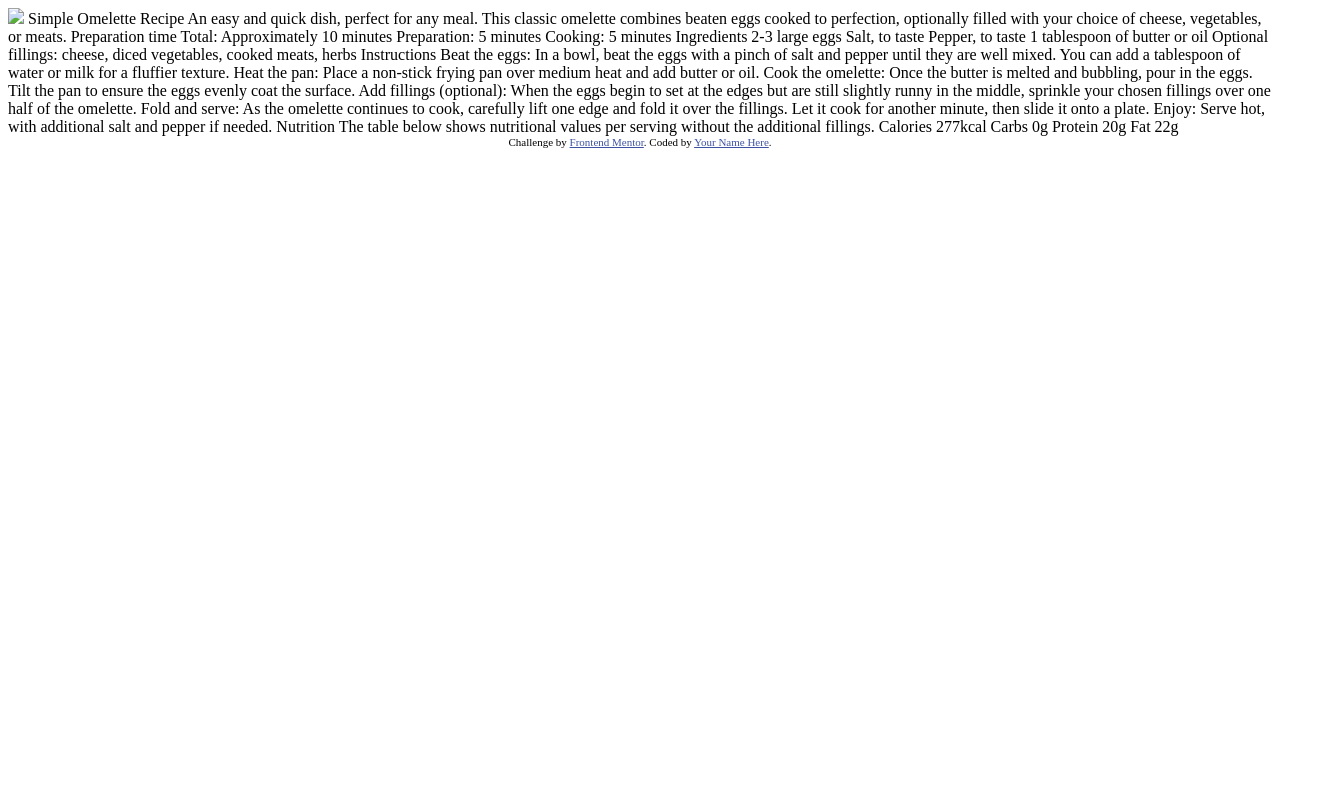
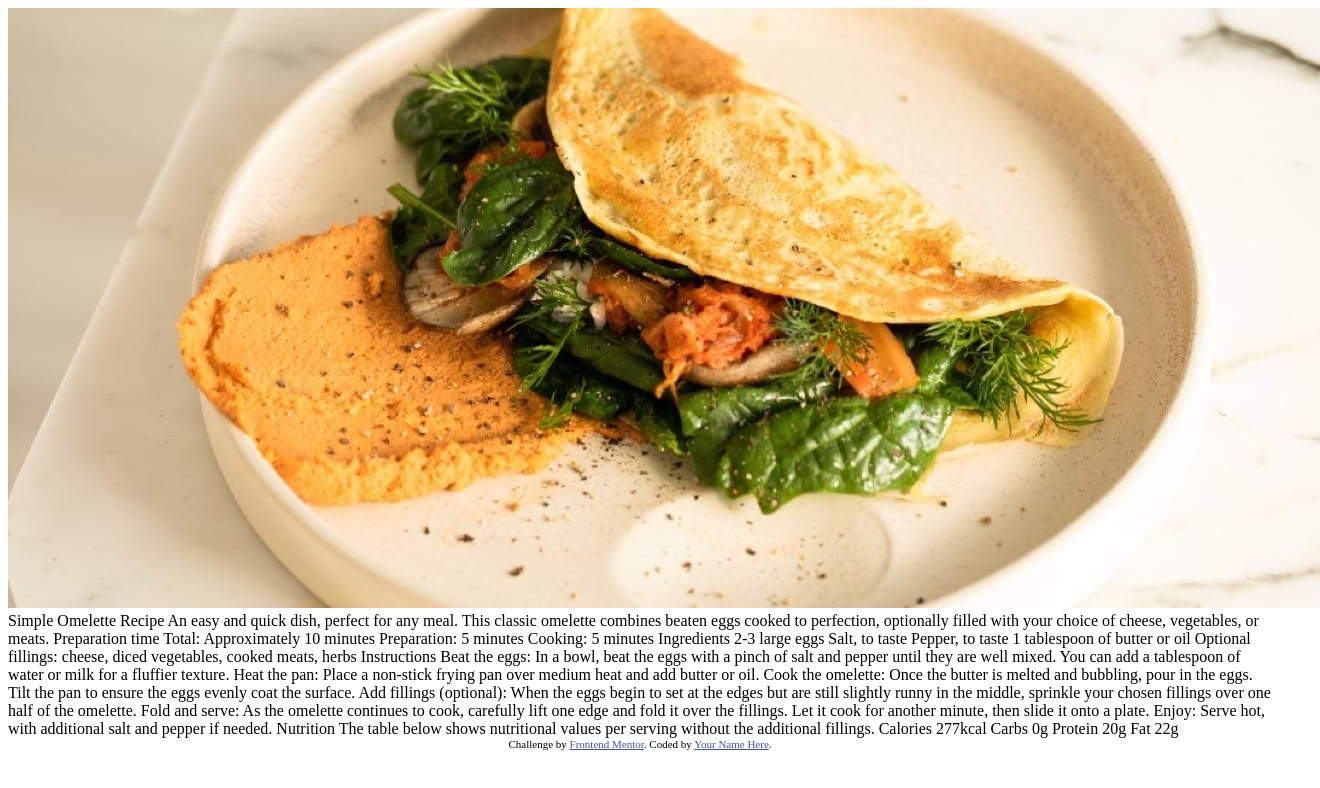
Before and after one commit to DSAW-2024-1/intro-to-html-and-css-san1tago, a plain HTML site: page index.html in a window 1280 px wide. Shown: the whole page, 1320 px wide, since content can reach past the window. Drawn offline with Linux system fonts and the light colour scheme.

Commit message:
commit 2

```diff
--- a/index.html
+++ b/index.html
@@ -15,7 +15,8 @@
   </style>
 </head>
 <body>
-<img src="image-omelette.jpeg"/>
+<img src="assets/images/image-omelette.jpeg"/>
+
   Simple Omelette Recipe
 
   An easy and quick dish, perfect for any meal. This classic omelette combines beaten eggs cooked
```
